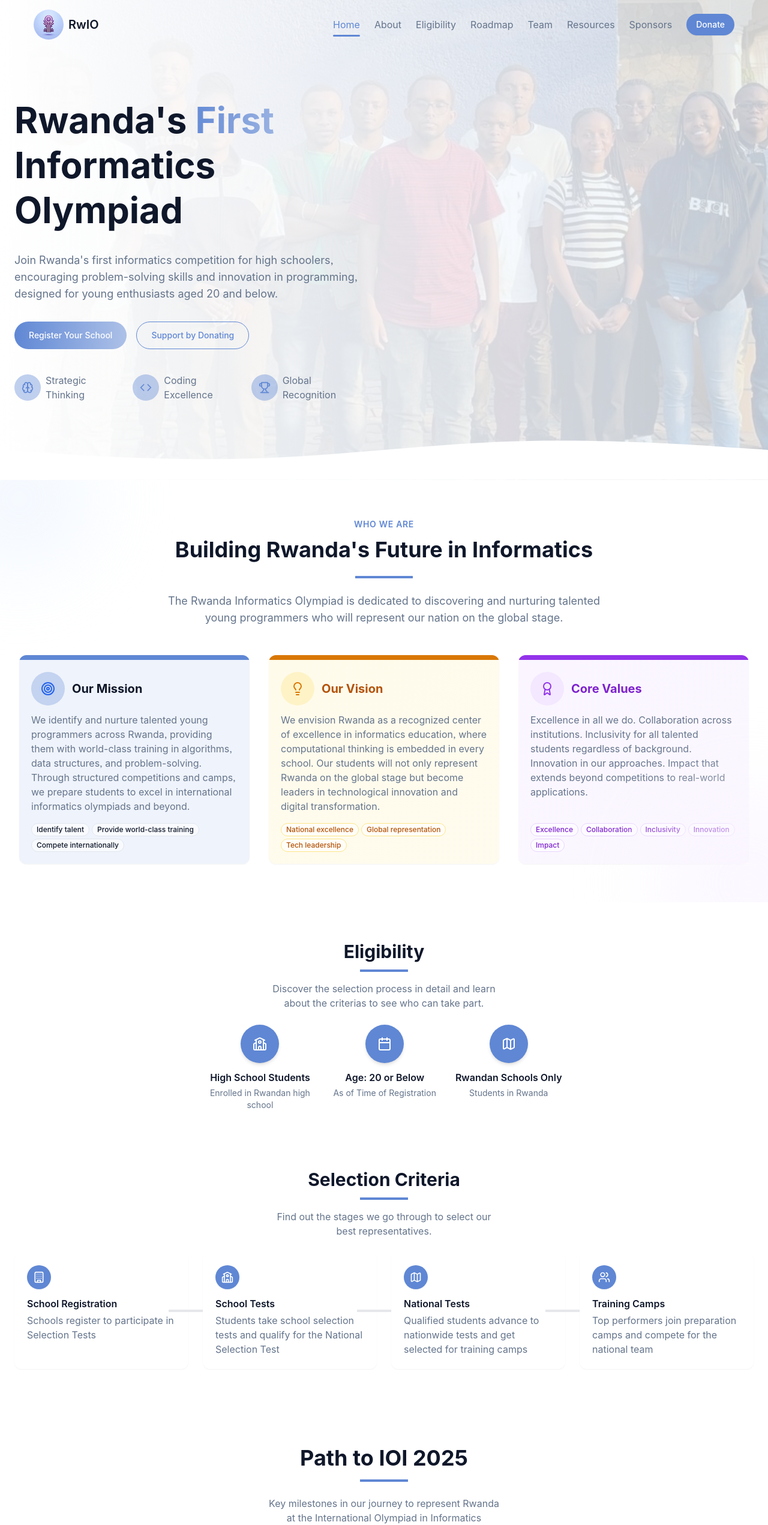
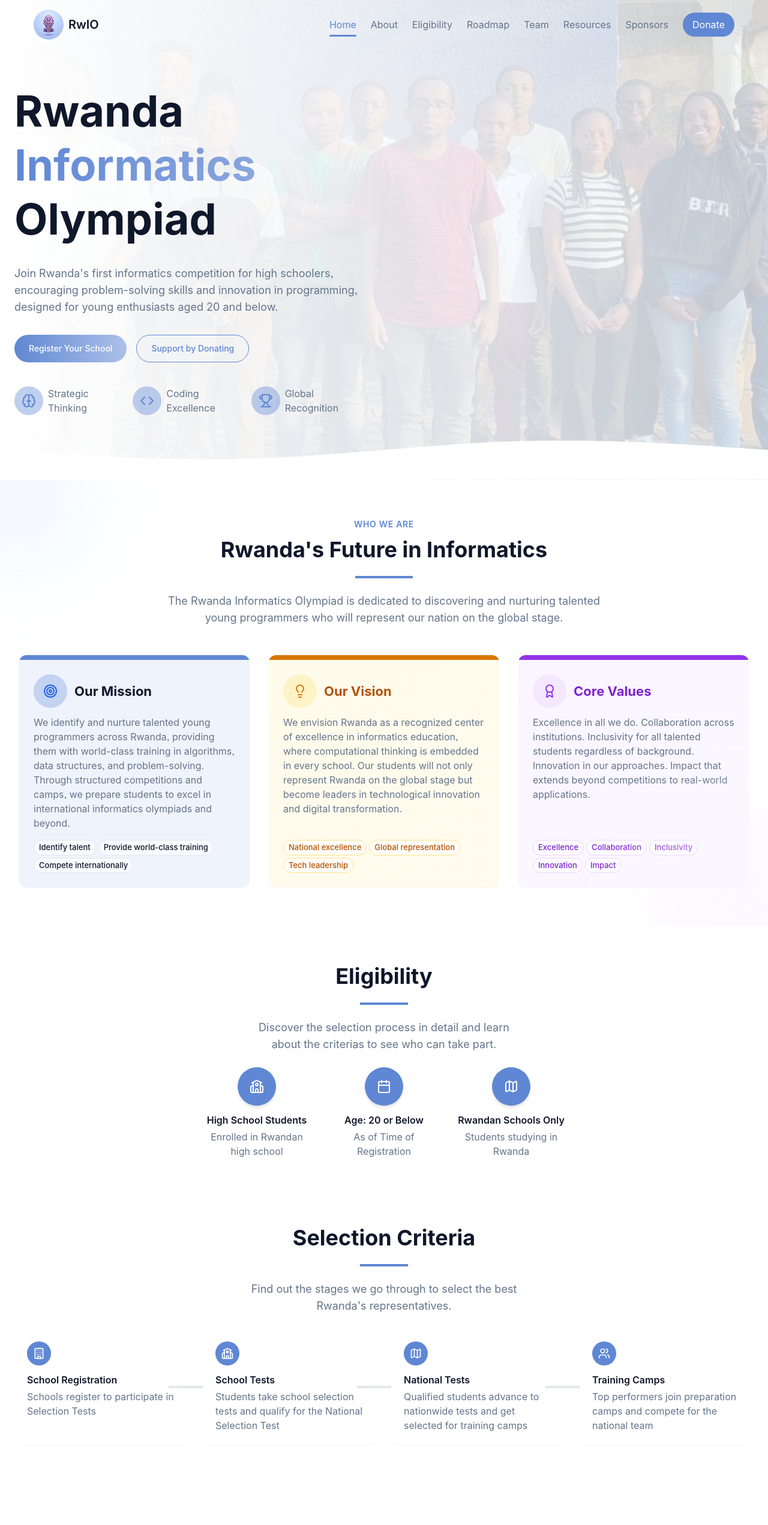
Before and after one commit to ucynthia13/rwandainformaticsolympiad, a Next.js app: page / in a window 1280 px wide. Shown: the top 2542 px of the page at 60% size. Built offline with nearby package versions, Linux system fonts and the light colour scheme.

Commit message:
style: enhance typography and layout across multiple components

```diff
--- a/src/components/page-components/Eligibility.tsx
+++ b/src/components/page-components/Eligibility.tsx
@@ -42,7 +42,7 @@ const Eligibility = () => {
     },
     {
       title: "Rwandan Schools Only",
-      description: "Students in Rwanda",
+      description: "Students studying in Rwanda",
       icon: <Map className="h-6 w-6 text-white" />,
     },
   ];
@@ -51,11 +51,11 @@ const Eligibility = () => {
     <section className="py-16 bg-white" id="eligibility">
       <div className="container mx-auto px-6">
         <div className="text-center max-w-3xl mx-auto mb-6">
-          <h2 className="text-3xl font-bold text-olympiad-navy mb-3">
+          <h2 className="text-3xl md:text-4xl font-bold text-olympiad-navy mb-6">
             Eligibility
           </h2>
-          <div className="h-1 w-20 bg-olympiad-blue mx-auto mb-4"></div>
-          <p className="text-olympiad-gray max-w-sm mx-auto">
+          <div className="h-1 w-20 bg-olympiad-blue mx-auto mb-6"></div>
+          <p className="text-olympiad-gray max-w-md mx-auto text-lg">
             Discover the selection process in detail and learn about the
             criterias to see who can take part.
           </p>
@@ -73,21 +73,21 @@ const Eligibility = () => {
               <h4 className="font-semibold text-olympiad-navy text-base mb-1">
                 {criteria.title}
               </h4>
-              <p className="text-olympiad-gray text-sm">
+              <p className="text-olympiad-gray">
                 {criteria.description}
               </p>
             </div>
           ))}
         </div>
 
-        <div className="pt-24">
+        <div className="pt-28">
           <div className="text-center max-w-3xl mx-auto mb-6">
-            <h2 className="text-3xl font-bold text-olympiad-navy mb-3">
+            <h2 className="text-3xl md:text-4xl font-bold text-olympiad-navy mb-6">
               Selection Criteria
             </h2>
-            <div className="h-1 w-20 bg-olympiad-blue mx-auto mb-4"></div>
-            <p className="text-olympiad-gray max-w-sm mx-auto">
-              Find out the stages we go through to select our best representatives.
+            <div className="h-1 w-20 bg-olympiad-blue mx-auto mb-6"></div>
+            <p className="text-olympiad-gray max-w-md mx-auto text-lg">
+              Find out the stages we go through to select the best Rwanda's representatives.
             </p>
           </div>
 
--- a/src/components/page-components/Hero.tsx
+++ b/src/components/page-components/Hero.tsx
@@ -17,13 +17,13 @@ const Hero = () => {
         <div className="flex flex-col md:flex-row items-center">
           <div className="md:w-1/2 mb-10 md:mb-0 animate-fade-in">
             <div className="max-w-xl">
-              <h1 className="text-4xl sm:text-5xl lg:text-6xl font-bold text-olympiad-navy lg:leading-tight">
-                Rwanda&apos;s
-                <span className="text-olympiad-blue bg-gradient-to-r from-olympiad-blue to-olympiad-blue/60 bg-clip-text text-transparent">
+              <h1 className="text-4xl sm:text-5xl lg:text-7xl font-bold text-olympiad-navy lg:leading-tight">
+                Rwanda
+                <span className="text-olympiad-blue bg-gradient-to-r from-olympiad-blue to-olympiad-blue/60 bg-clip-text text-transparent block">
                   {" "}
-                  First{" "}
+                  Informatics
                 </span>
-                Informatics Olympiad
+                Olympiad
               </h1>
 
               <p className="mt-8 text-lg text-olympiad-gray">
@@ -44,19 +44,19 @@ const Hero = () => {
               <div className="mt-10 md:grid grid-cols-3 gap-4 hidden">
                 <div className="flex items-center space-x-2 text-olympiad-gray">
                 <div className="rounded-full p-3 bg-olympiad-blue/40">
-                    <Brain className="h-5 w-5 text-olympiad-blue" />
+                    <Brain className="h-6 w-6 text-olympiad-blue" />
                   </div>
                   <span>Strategic Thinking</span>
                 </div>
                 <div className="flex items-center space-x-2 text-olympiad-gray">
                   <div className="rounded-full p-3 bg-olympiad-blue/40">
-                    <Code className="h-5 w-5 text-olympiad-blue" />
+                    <Code className="h-6 w-6 text-olympiad-blue" />
                   </div>
                   <span>Coding Excellence</span>
                 </div>
                 <div className="flex items-center space-x-2 text-olympiad-gray">
                 <div className="rounded-full p-3 bg-olympiad-blue/40">
-                    <Trophy className="h-5 w-5 text-olympiad-blue" />
+                    <Trophy className="h-6 w-6 text-olympiad-blue" />
                   </div>
                   <span>Global Recognition</span>
                 </div>
--- a/src/components/page-components/Mission.tsx
+++ b/src/components/page-components/Mission.tsx
@@ -74,7 +74,7 @@ const Mission = () => {
         <div className="max-w-3xl mx-auto text-center mb-12">
           <h2 className="text-sm uppercase tracking-wider text-olympiad-blue font-semibold mb-3">Who We Are</h2>
           <h1 className="text-3xl md:text-4xl font-bold text-olympiad-navy mb-6">
-            Building Rwanda&#39;s Future in Informatics
+            Rwanda&#39;s Future in Informatics
           </h1>
           <div className="h-1 w-24 bg-olympiad-blue mx-auto mb-6"></div>
           <p className="text-olympiad-gray text-lg">
@@ -93,12 +93,12 @@ const Mission = () => {
                 className={`rounded-xl overflow-hidden shadow-sm transition-all duration-300 hover:shadow-lg h-full flex flex-col`}
               >
                 <div className={`h-2 ${colorClasses.bg}`}></div>
-                <div className={`p-4 sm:p-5 bg-gradient-to-br ${colorClasses.lightBg} flex-1 flex flex-col`}>
+                <div className={`p-4 sm:p-6 bg-gradient-to-br ${colorClasses.lightBg} flex-1 flex flex-col`}>
                   <div className="flex items-center mb-3">
                     <div className={`p-4 rounded-full ${colorClasses.iconBg} mr-3`}>
                       {card.icon}
                     </div>
-                    <h3 className={`text-xl font-bold ${colorClasses.text}`}>
+                    <h3 className={`text-[22px] font-bold ${colorClasses.text}`}>
                       {card.title}
                     </h3>
                   </div>
@@ -111,7 +111,7 @@ const Mission = () => {
                     {card.highlights.map((highlight, i) => (
                       <span
                         key={i}
-                        className={`text-xs font-medium px-2 py-0.5 rounded-full bg-white/60 ${colorClasses.text} border ${colorClasses.border}`}
+                        className={`text-[13px] font-medium px-2 py-0.5 rounded-full bg-white/60 ${colorClasses.text} border ${colorClasses.border}`}
                       >
                         {highlight}
                       </span>
--- a/src/components/page-components/Navbar.tsx
+++ b/src/components/page-components/Navbar.tsx
@@ -112,7 +112,7 @@ const Navbar = () => {
 
             <Link
               href="#"
-              className="ml-2 px-4 py-2 bg-olympiad-blue text-white rounded-full font-medium text-sm shadow-sm hover:bg-olympiad-blue/90 transition-all"
+              className="ml-2 px-4 py-2 bg-olympiad-blue text-white rounded-full shadow-sm hover:bg-olympiad-blue/90 transition-all"
             >
               Donate
             </Link>
@@ -155,7 +155,8 @@ const Navbar = () => {
 
             <Link
               href="#"
-              className="mt-4 px-4 py-3 bg-olympiad-blue text-white rounded-full text-center "
+              className="mt-4 px-6
+               py-3 bg-olympiad-blue text-white rounded-full text-center "
               onClick={() => setIsOpen(false)}
             >
               Donate
--- a/src/components/page-components/Resources.tsx
+++ b/src/components/page-components/Resources.tsx
@@ -149,11 +149,11 @@ const Resources = () => {
     <section className="py-16" id="resources">
       <div className="container mx-auto px-4">
         <div className="text-center max-w-3xl mx-auto mb-10">
-          <h2 className="text-3xl md:text-4xl font-bold text-olympiad-navy mb-4">
+          <h2 className="text-3xl md:text-4xl font-bold text-olympiad-navy mb-6">
             Learning Resources
           </h2>
           <div className="h-1 w-20 bg-olympiad-blue mx-auto mb-6"></div>
-          <p className="text-olympiad-gray max-w-sm mx-auto">
+          <p className="text-olympiad-gray max-w-md text-lg mx-auto">
             Access a curated collection of materials to help you prepare for the Rwanda Informatics Olympiad.
           </p>
         </div>
@@ -163,7 +163,7 @@ const Resources = () => {
             const colorClasses = getColorClasses(category.color);
 
             return (
-              <div key={categoryIndex} className="flex flex-col h-full">
+              <div key={categoryIndex} className="flex flex-col h-full rounded-xl">
                 <div className={`flex items-center gap-3 p-4 rounded-t-lg ${colorClasses.light} ${colorClasses.border} border-b-0`}>
                   <div className={`p-2 rounded-full ${colorClasses.iconBg} flex-shrink-0`}>
                     {category.icon}
--- a/src/components/page-components/RoadMap.tsx
+++ b/src/components/page-components/RoadMap.tsx
@@ -36,9 +36,9 @@ const RoadMap = () => {
     },
     {
       year: "June 2025",
-      title: "International Olympiad in China",
+      title: "International Olympiad in Bolivia",
       status: "upcoming",
-      description: "Selected Students will represent Rwanda in IOI 2025 in China."
+      description: "Selected Students will represent Rwanda in IOI 2025 in Bolivia."
     },
   ];
 
@@ -75,11 +75,11 @@ const RoadMap = () => {
   return (
     <div className="relative py-16" id="timeline">
       <div className="flex flex-col justify-center text-center max-w-3xl mx-auto mb-8 px-6">
-        <h2 className="text-3xl md:text-4xl font-bold text-olympiad-navy mb-4">
+        <h2 className="text-3xl md:text-4xl font-bold text-olympiad-navy mb-6">
           Path to IOI 2025
         </h2>
         <div className="h-1 w-20 bg-olympiad-blue mx-auto mb-6"></div>
-        <p className="text-olympiad-gray max-w-sm mx-auto">
+        <p className="text-olympiad-gray max-w-md mx-auto text-lg">
           Key milestones in our journey to represent Rwanda at the International
           Olympiad in Informatics
         </p>
@@ -127,7 +127,7 @@ const RoadMap = () => {
                     <h3 className={`font-semibold text-sm ${statusClasses.textColor}`}>
                       {event.title}
                     </h3>
-                    <p className="text-olympiad-gray text-[14px] py-2">{event.description}</p>
+                    <p className="text-olympiad-gray text-[15px] py-2">{event.description}</p>
                   </div>
                 </div>
               );
--- a/src/components/page-components/Sponsors.tsx
+++ b/src/components/page-components/Sponsors.tsx
@@ -32,11 +32,11 @@ export default function Sponsors() {
     <section className="py-16 bg-gradient-to-b from-white to-olympiad-blue-50" id="sponsors">
       <div className="container mx-auto px-6">
         <div className="text-center max-w-3xl mx-auto mb-12">
-          <h2 className="text-3xl md:text-4xl font-bold text-olympiad-navy mb-4">
+          <h2 className="text-3xl md:text-4xl font-bold text-olympiad-navy mb-6">
             Champions of Young Talent
           </h2>
           <div className="h-1 w-20 bg-olympiad-blue mx-auto mb-6"></div>
-          <p className="text-olympiad-gray">
+          <p className="text-olympiad-gray text-lg">
             Rwanda Informatics Olympiad is proudly supported by leading
             technology companies and educational institutions committed to
             nurturing young talent. These organizations make the Rwanda
@@ -58,7 +58,7 @@ export default function Sponsors() {
                   fill
                 />
               </div>
-              <div className="text-olympiad-navy text-sm text-center">
+              <div className="text-olympiad-gray text-center">
                 {sponsor.name}
               </div>
             </div>
--- a/src/components/page-components/Team.tsx
+++ b/src/components/page-components/Team.tsx
@@ -105,11 +105,11 @@ const Team = () => {
     <section className="py-16" id="team">
       <div className="container mx-auto px-4">
         <div className="text-center max-w-3xl mx-auto mb-10">
-          <h2 className="text-3xl md:text-4xl font-bold text-olympiad-navy mb-4">
+          <h2 className="text-3xl md:text-4xl font-bold text-olympiad-navy mb-6">
             Our Team
           </h2>
           <div className="h-1 w-20 bg-olympiad-blue mx-auto mb-6"></div>
-          <p className="text-olympiad-gray max-w-sm mx-auto">
+          <p className="text-olympiad-gray max-w-md mx-auto text-lg">
           Meet the team leading Rwanda&apos;s international informatics competitions.
           </p>
         </div>
```
